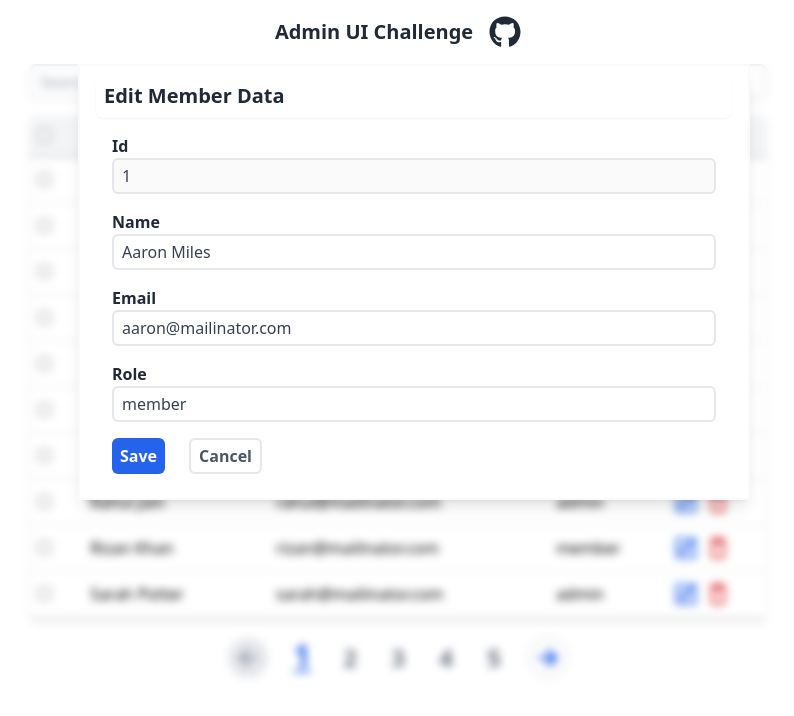
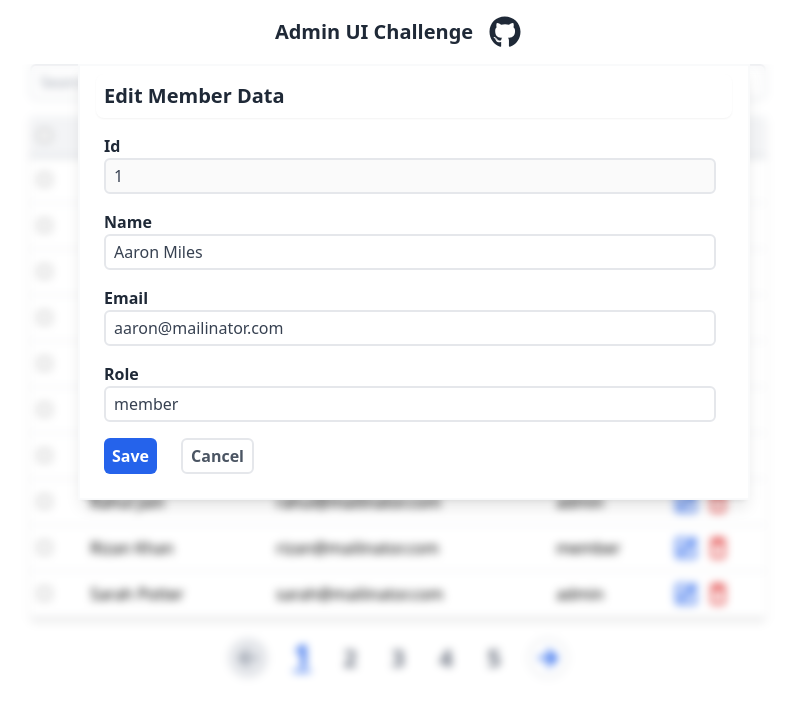
Before and after one commit to DjayChoudhary/admin-ui-challenge-geektrust-dhananjay, a React (Vite) app: page / in a window 1280 px wide. Both pictures are taken after a click on the button 927 px from the left and 180 px from the top of the page. Shown: the top 716 px of the page, without its empty margins (242-1036 px from the left). Built offline with nearby package versions, Linux system fonts and the light colour scheme.

Commit message:
add right margin to form

```diff
--- a/src/components/EditModalContainer.tsx
+++ b/src/components/EditModalContainer.tsx
@@ -23,7 +23,7 @@ export default function EditModalContainer({
           Edit Member Data
         </div>
         <form
-          className="flex flex-col gap-4 px-2 py-4 mx-2"
+          className="flex flex-col gap-4 px-2 py-4 mr-2"
           onSubmit={(e) => e.preventDefault()}
         >
           <fieldset>
```
